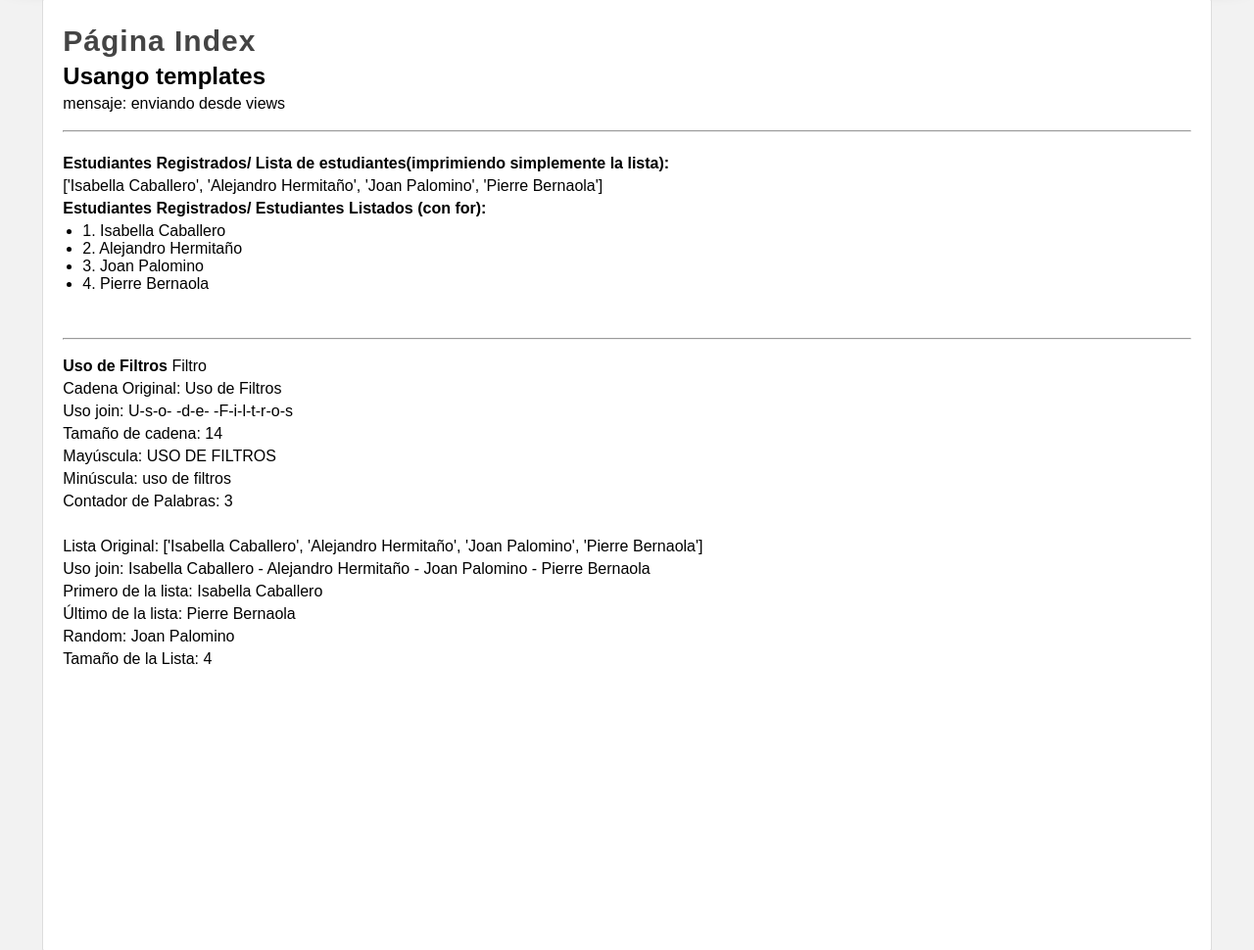
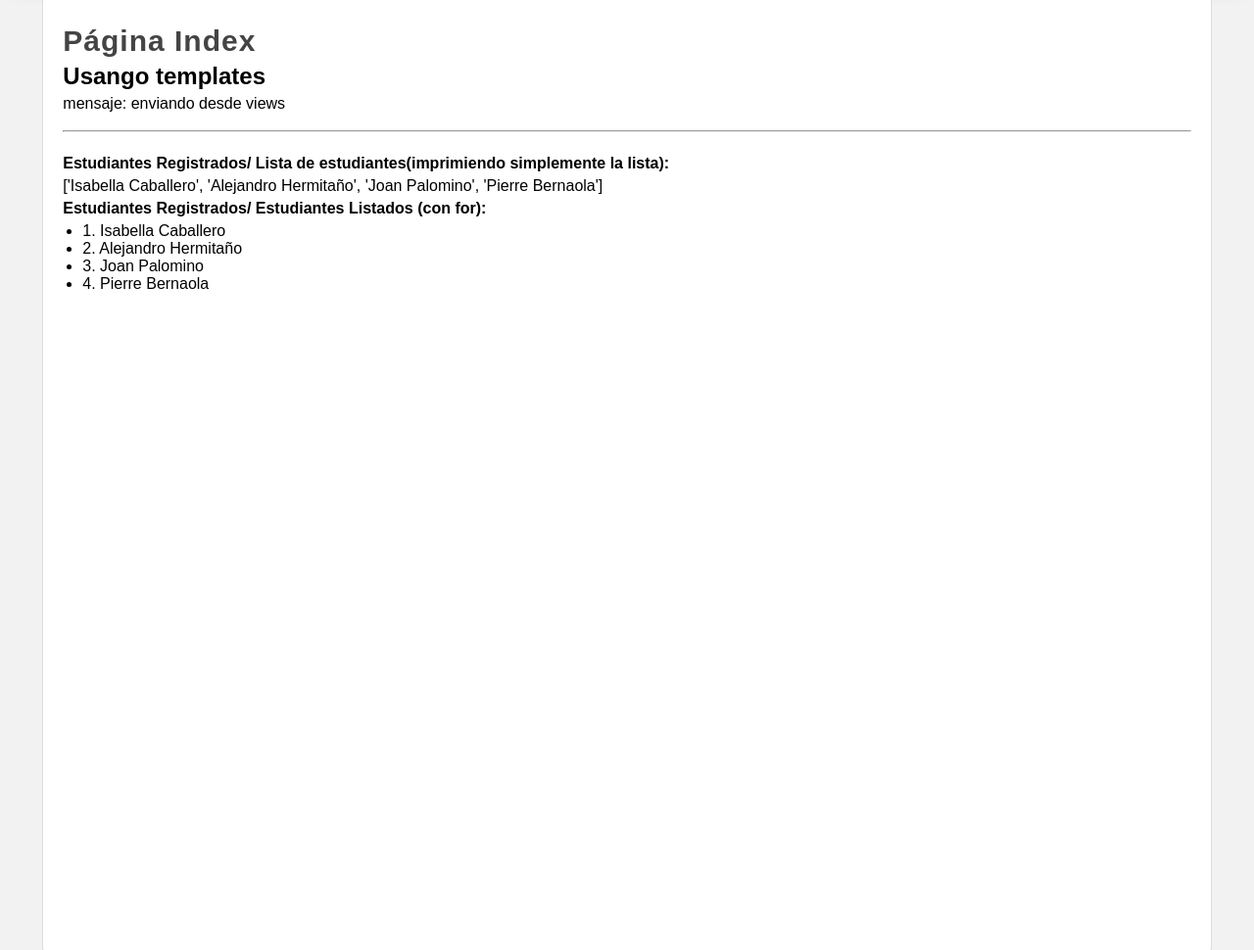
Before and after one commit to CEJ-12/Django, a Django app: page / in a window 1280 px wide. Shown: the part 223-1193 px from the top of the page at 98% size. Run offline with Django 5.2, Linux system fonts and the light colour scheme.

Commit message:
proyecto

```diff
--- a/proyecto001/miapp/templates/filtros.html
+++ /dev/null
@@ -1,19 +0,0 @@
-<br>
-<br>
-<hr>
-<br>
-<strong> {{encabezado}}</strong>
-Filtro<br>
-<p> Cadena Original: {{encabezado|default:"Sección sin título"}} </p>
-<p> Uso join: {{encabezado|join:'-'}} </p>
-<p> Tamaño de cadena: {{encabezado|length}} </p>
-<p> Mayúscula: {{encabezado|upper}} </p>
-<p> Minúscula: {{encabezado|lower}} </p>
-<p> Contador de Palabras: {{encabezado|wordcount}} </p>
-<br>
-<p>Lista Original: {{estudiantes}}</p>
-<p>Uso join: {{estudiantes|join:' - '}}</p>
-<p>Primero de la lista: {{estudiantes|first}}</p>
-<p>Último de la lista: {{estudiantes|last}}</p>
-<p>Random: {{estudiantes|random}}</p>
-<p>Tamaño de la Lista: {{estudiantes|length}}</p>
--- a/proyecto001/miapp/templates/index.html
+++ b/proyecto001/miapp/templates/index.html
@@ -12,7 +12,6 @@ mensaje: {{mensaje}}
 mensaje: <h2>mensaje vacio</h2>
 {% endif %}
 {%include 'listado_estudiantesregistrados.html' with encabezado="Estudiantes Registrados"%}
-{%include 'filtros.html' with encabezado="Uso de Filtros" %}
 {%endblock%}
 
 <!-- Observación: “Si utilizamos only en el include, significa que listado_estudiantesregistrados.html,
--- a/proyecto001/miapp/templates/saludo.html
+++ b/proyecto001/miapp/templates/saludo.html
@@ -5,6 +5,6 @@
 
 {%block content%}
 <!-- {{ block.super }} para mostrar  el conten padre de layout -->
-<h1 class= "title">Bienvenidos al curso</h1>
+<h1 class= "title">Bienvenidos </h1>
 <h2>{{autor}}</h2>
 {% endblock %}
```
Also changed, not shown: proyecto001/db.sqlite3 (added), 1 other file.
